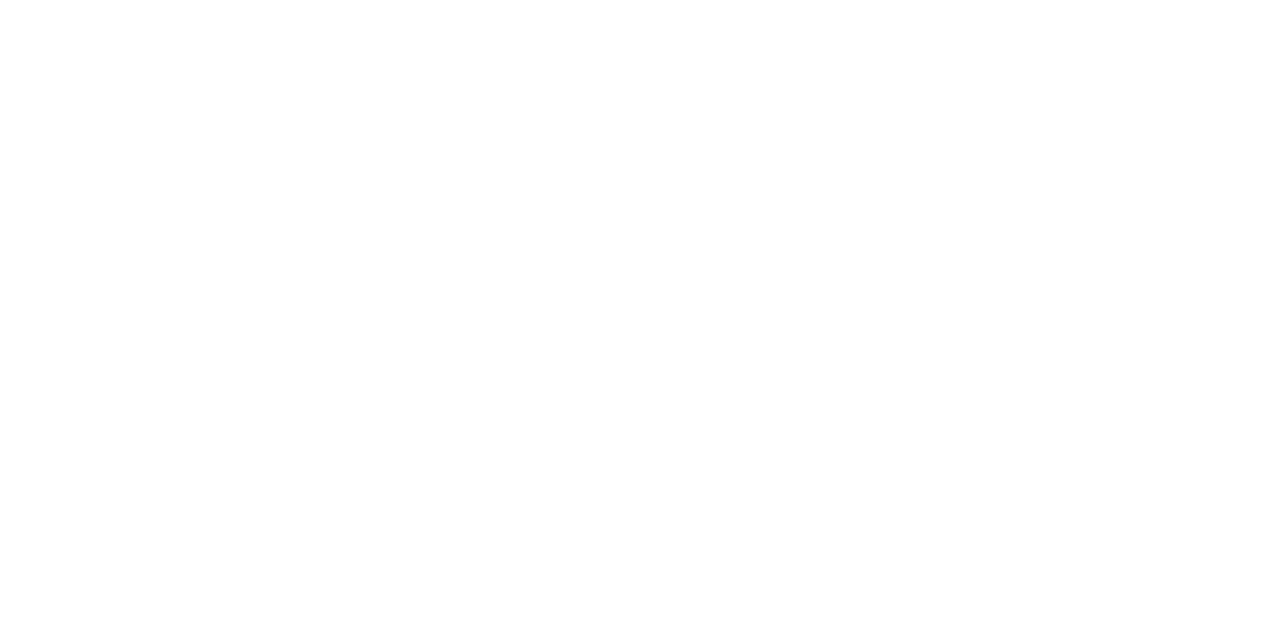
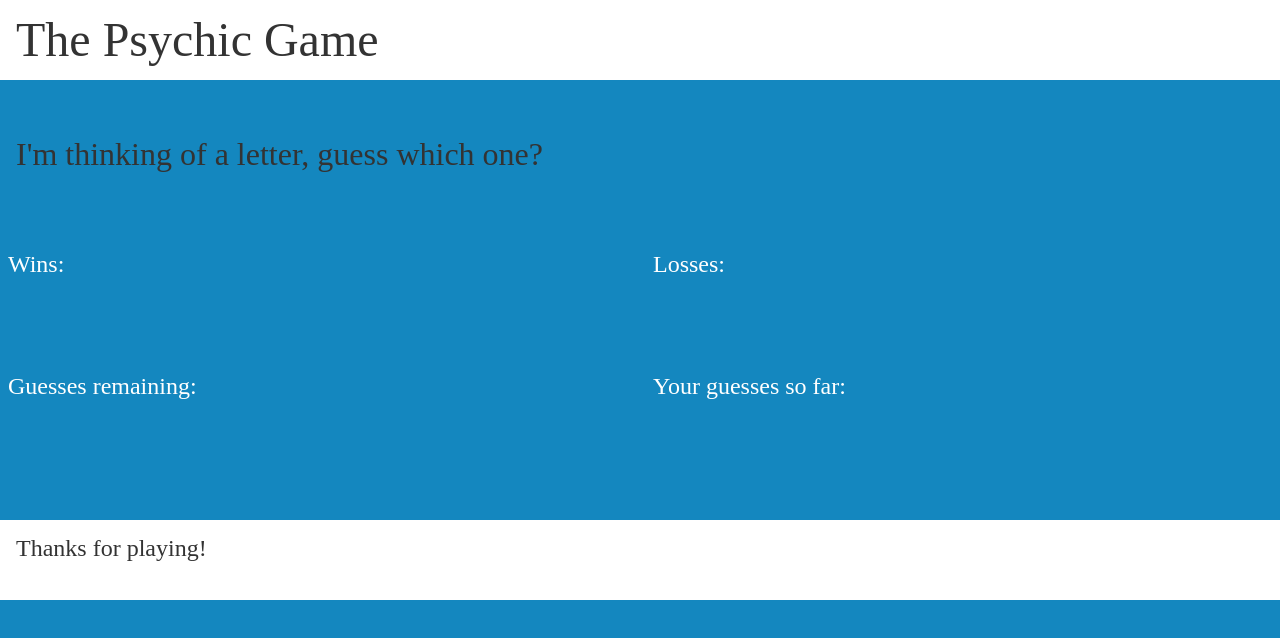
Before and after one commit to KMelissaD4/Psychic-Game, a plain HTML site: page index.html in a window 1280 px wide. Drawn offline with Linux system fonts and the light colour scheme.

Commit message:
finished HTML and CSS

```diff
--- a/assets/css/style.css
+++ b/assets/css/style.css
@@ -1 +1,66 @@
 /* CSS Document */
+body {
+	background-color: #1487BF;
+	color: #ffffff;
+	font-size: 1.5rem;
+}
+
+.grid {
+	display: grid;
+	width: auto;
+	grid-template: repeat(5, 1fr) / repeat(2, 1fr);
+	grid-gap: 10px 10px;
+}
+
+.title {
+	grid-column: 1 / 3;
+	grid-row: 1 / 2;
+	font-size: 3rem;
+	margin-bottom: 2rem;
+	background-color: #ffffff;
+	color: #333333;
+	padding: 1rem;
+}
+
+.subTitle {
+	grid-column: 1 / 3;
+	grid-row: 2 / 3;
+	margin-bottom: 2rem;
+	font-size: 2rem;
+	color: #333333;
+	padding: 1rem;
+}
+
+.wins {
+	grid-column: 1 / 2;
+	grid-row: 3 / 4;
+	padding: 0.5rem;
+}
+
+.losses {
+	grid-column: 2 / 3;
+	grid-row: 3 / 4;
+	padding: 0.5rem;
+
+}
+
+.remainingGuesses {
+	grid-column: 1 / 2;
+	grid-row: 4 / 5;
+	padding: 0.5rem;
+}
+
+.guessesSoFar {
+	grid-column: 2 / 3;
+	grid-row: 4 / 5;
+	padding: 0.5rem;
+}
+
+.thanks {
+	margin-top: 2rem;
+	grid-column: 1 / 3;
+	grid-row: 5 / 6;
+	background-color: #ffffff;
+	color: #333333;
+	padding: 1rem;
+}
--- a/index.html
+++ b/index.html
@@ -2,9 +2,29 @@
 <html>
 <head>
 <meta charset="UTF-8">
-<title>Untitled Document</title>
+<title>Psychic Game</title>
+<link rel="stylesheet" type="text/css" href="assets/css/reset.css">
+<link rel="stylesheet" type="text/css" href="assets/css/style.css">
 </head>
 
 <body>
+	<div class="grid">
+		<div class="title">
+			<h1>The Psychic Game</h1>
+		</div>
+		<div class="subTitle">
+			<h3>I'm thinking of a letter, guess which one?</h3>
+		</div>
+
+		<p class="wins">Wins: </p>
+		<p class="losses">Losses: </p>
+
+		<p class="remainingGuesses">Guesses remaining: </p>
+		<p class="guessesSoFar">Your guesses so far: </p>
+
+		<div class="thanks">
+			<h2>Thanks for playing!</h2>
+		</div>
+	</div>
 </body>
 </html>
```
